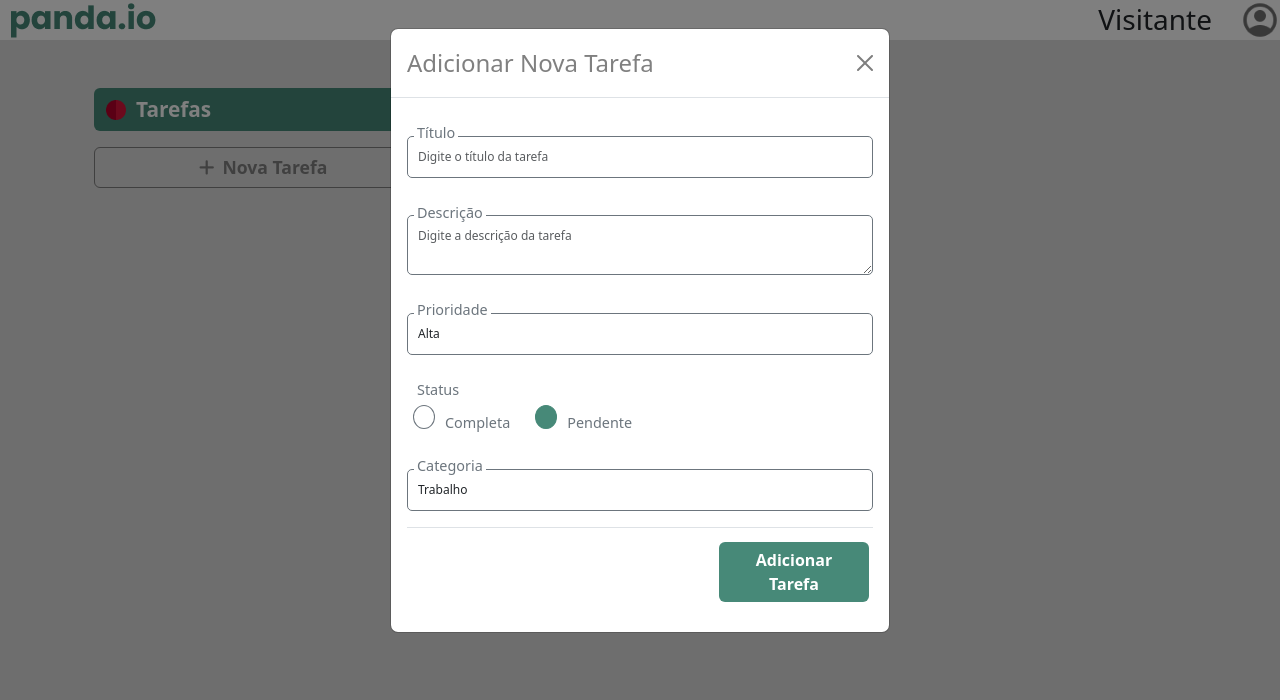
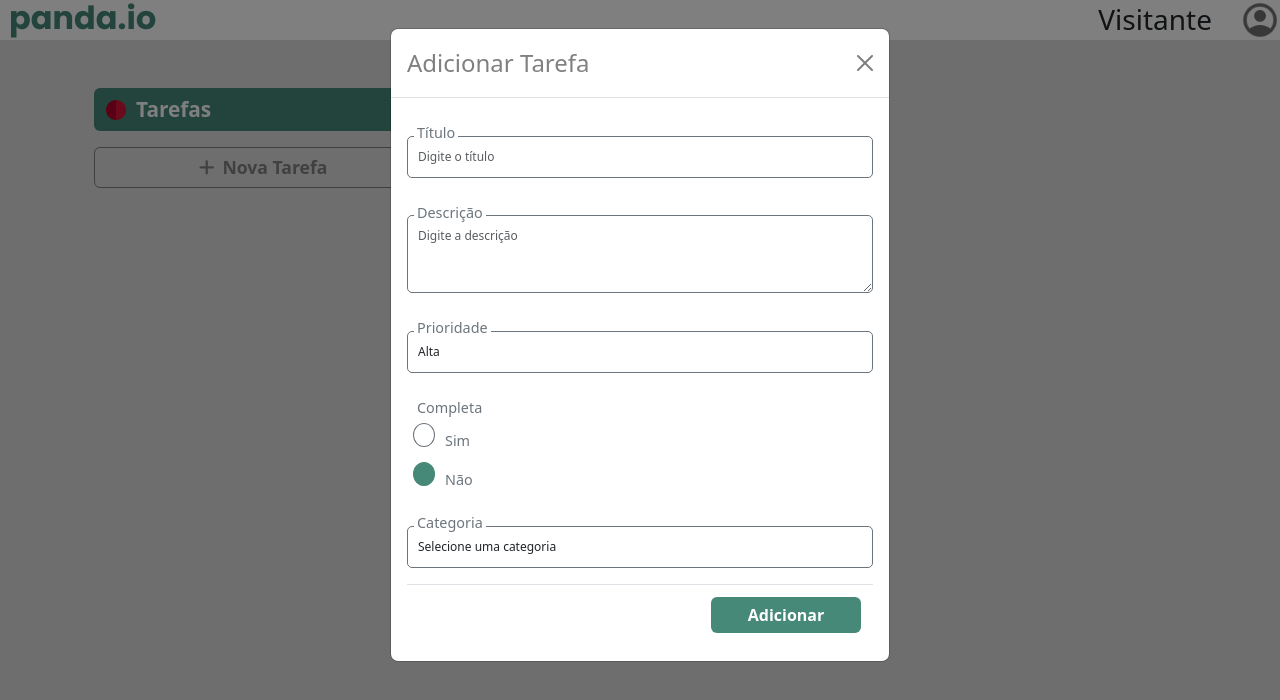
Before and after one commit to andressa-silvaa/to-do-lis-React, a React (Create React App) app: page /tarefas in a window 1280 px wide. Both pictures are taken after a click on the button "Nova Tarefa". Shown: the top 700 px of the page. Built offline with nearby package versions, Linux system fonts and the light colour scheme.

Commit message:
Fix: atualização de cards

```diff
--- a/src/paginas/tarefas/Tarefas.js
+++ b/src/paginas/tarefas/Tarefas.js
@@ -20,11 +20,7 @@ function Tarefas() {
     categoria: '',
   });
   const [tasks, setTasks] = useState([]);
-  const [errors, setErrors] = useState({
-    titulo: '',
-    descricao: '',
-    completa: ''
-  });
+  const [errors, setErrors] = useState({});
   const [alert, setAlert] = useState({ show: false, message: '', type: 'danger' });
   const menuRef = useRef(null);
 
@@ -84,38 +80,30 @@ function Tarefas() {
       completa: false,
       categoria: '',
     });
-    setErrors({
-      titulo: '',
-      descricao: '',
-      completa: ''
-    });
+    setErrors({});
   };
 
   const validate = () => {
-    let isValid = true;
-    const newErrors = {
-      titulo: '',
-      descricao: '',
-      completa: ''
-    };
+    const newErrors = {};
 
-    if (formData.titulo.length < 3 || formData.titulo.length > 100) {
+    if (!formData.titulo || formData.titulo.length < 3 || formData.titulo.length > 100) {
       newErrors.titulo = 'O título deve ter entre 3 e 100 caracteres.';
-      isValid = false;
     }
 
-    if (formData.descricao.length < 10 || formData.descricao.length > 500) {
+    if (!formData.descricao || formData.descricao.length < 10 || formData.descricao.length > 500) {
       newErrors.descricao = 'A descrição deve ter entre 10 e 500 caracteres.';
-      isValid = false;
     }
 
     if (typeof formData.completa !== 'boolean') {
       newErrors.completa = 'O campo completa deve ser um valor booleano (true ou false).';
-      isValid = false;
+    }
+
+    if (!formData.categoria) {
+      newErrors.categoria = 'Por favor, selecione uma categoria.';
     }
 
     setErrors(newErrors);
-    return isValid;
+    return Object.keys(newErrors).length === 0;
   };
 
   const handleChange = (e) => {
@@ -130,12 +118,11 @@ function Tarefas() {
   const handleSubmit = async (e) => {
     e.preventDefault();
 
-    const isValid = validate();
-    if (!isValid) {
+    if (!validate()) {
       setAlert({ show: true, message: 'Há campos inválidos. Por favor, corrija-os.', type: 'danger' });
       setTimeout(() => {
         setAlert({ show: false });
-      }, 3000); // Alerta some após 3 segundos
+      }, 3000);
       return;
     }
 
@@ -144,6 +131,7 @@ function Tarefas() {
         console.error('Token não encontrado no contexto');
         return;
       }
+
       const response = await axios.post('https://to-do-list-api-eight.vercel.app/tarefa', formData, {
         headers: {
           Authorization: `Bearer ${token}`
@@ -151,23 +139,26 @@ function Tarefas() {
       });
 
       console.log('Tarefa adicionada com sucesso:', response.data);
-      setTasks(prevTasks => [response.data, ...prevTasks]);
+
+      // Adiciona a nova tarefa no início da lista de tarefas
+      setTasks(prevTasks => [response.data.tarefa, ...prevTasks]);
+
       handleCloseModal();
       setAlert({ show: true, message: 'Tarefa adicionada com sucesso!', type: 'success' });
       setTimeout(() => {
         setAlert({ show: false });
-      }, 3000); // Alerta some após 3 segundos
+      }, 3000);
     } catch (error) {
       console.error('Erro ao adicionar a tarefa:', error);
       setAlert({ show: true, message: 'Ocorreu um erro ao adicionar a tarefa: ' + (error.response?.data?.mensagem || error.message), type: 'danger' });
       setTimeout(() => {
         setAlert({ show: false });
-      }, 3000); // Alerta some após 3 segundos
+      }, 3000);
     }
   };
 
-  const categories = ['Trabalho', 'Pessoal', 'Estudo','Casa','Saúde','Compras','Projetos','Eventos','Finanças','Lazer','Outro'];
 
+  const categories = ['Trabalho', 'Pessoal', 'Estudo', 'Casa', 'Saúde', 'Compras', 'Projetos', 'Eventos', 'Finanças', 'Lazer', 'Outro'];
 
   return (
     <div className="container mt-5">
@@ -194,7 +185,8 @@ function Tarefas() {
       </div>
 
       <div className="card-container row">
-        {tasks.map((task) => (
+        {tasks.length > 0 ? (
+          tasks.map((task) => (
             <div className="col-md-4" key={task.id}>
               <div className="task-card">
                 <div className="d-flex justify-content-between align-items-center position-relative">
@@ -225,12 +217,15 @@ function Tarefas() {
                 </div>
               </div>
             </div>
-        ))}
+          ))
+        ) : (
+          <p>Nenhuma tarefa encontrada.</p>
+        )}
       </div>
 
       <Modal show={showModal} onHide={handleCloseModal}>
         <Modal.Header closeButton>
-          <Modal.Title>Adicionar Nova Tarefa</Modal.Title>
+          <Modal.Title>Adicionar Tarefa</Modal.Title>
         </Modal.Header>
         <Modal.Body>
           <Form onSubmit={handleSubmit}>
@@ -238,32 +233,27 @@ function Tarefas() {
               <Form.Label>Título</Form.Label>
               <Form.Control
                 type="text"
-                placeholder="Digite o título da tarefa"
+                placeholder="Digite o título"
                 name="titulo"
                 value={formData.titulo}
                 onChange={handleChange}
                 isInvalid={!!errors.titulo}
-                required
               />
-              <Form.Control.Feedback type="invalid">
-                {errors.titulo}
-              </Form.Control.Feedback>
+              <Form.Control.Feedback type="invalid">{errors.titulo}</Form.Control.Feedback>
             </Form.Group>
 
             <Form.Group className="custom-form-group" controlId="formDescricao">
               <Form.Label>Descrição</Form.Label>
               <Form.Control
                 as="textarea"
-                placeholder="Digite a descrição da tarefa"
+                rows={3}
+                placeholder="Digite a descrição"
                 name="descricao"
                 value={formData.descricao}
                 onChange={handleChange}
                 isInvalid={!!errors.descricao}
-                required
               />
-              <Form.Control.Feedback type="invalid">
-                {errors.descricao}
-              </Form.Control.Feedback>
+              <Form.Control.Feedback type="invalid">{errors.descricao}</Form.Control.Feedback>
             </Form.Group>
 
             <Form.Group className="custom-form-group" controlId="formPrioridade">
@@ -273,7 +263,6 @@ function Tarefas() {
                 name="prioridade"
                 value={formData.prioridade}
                 onChange={handleChange}
-                required
               >
                 <option value="alta">Alta</option>
                 <option value="media">Média</option>
@@ -282,32 +271,24 @@ function Tarefas() {
             </Form.Group>
 
             <Form.Group className="custom-form-group" controlId="formCompleta">
-              <Form.Label>Status</Form.Label>
-              <div>
+              <Form.Label>Completa</Form.Label>
               <Form.Check
-                  inline
                 type="radio"
-                  label="Completa"
+                label="Sim"
                 name="completa"
                 value="true"
                 checked={formData.completa === true}
                 onChange={handleRadioChange}
               />
               <Form.Check
-                  inline
                 type="radio"
-                  label="Pendente"
+                label="Não"
                 name="completa"
                 value="false"
                 checked={formData.completa === false}
                 onChange={handleRadioChange}
               />
-              </div>
-              {errors.completa && (
-                <div className="invalid-feedback d-block">
-                  {errors.completa}
-                </div>
-              )}
+              <Form.Control.Feedback type="invalid">{errors.completa}</Form.Control.Feedback>
             </Form.Group>
 
             <Form.Group className="custom-form-group" controlId="formCategoria">
@@ -317,22 +298,21 @@ function Tarefas() {
                 name="categoria"
                 value={formData.categoria}
                 onChange={handleChange}
-                required
+                isInvalid={!!errors.categoria}
               >
-                {categories.map((category) => (
-                  <option key={category} value={category}>
-                    {category}
+                <option value="">Selecione uma categoria</option>
+                {categories.map((cat) => (
+                  <option key={cat} value={cat}>
+                    {cat}
                   </option>
                 ))}
               </Form.Control>
+              <Form.Control.Feedback type="invalid">{errors.categoria}</Form.Control.Feedback>
             </Form.Group>
-
-            <Modal.Footer className="custom-modal-footer">
-              <div className="d-flex justify-content-end">
-                <Button variant="dark" type="submit" className="custom-button">
-                  Adicionar Tarefa
+            <Modal.Footer>
+              <Button variant="primary" type="submit" className='custom-button'>
+                Adicionar
               </Button>
-              </div>
             </Modal.Footer>
           </Form>
         </Modal.Body>
```
Lines whose indentation alone changed are shown as unchanged.
